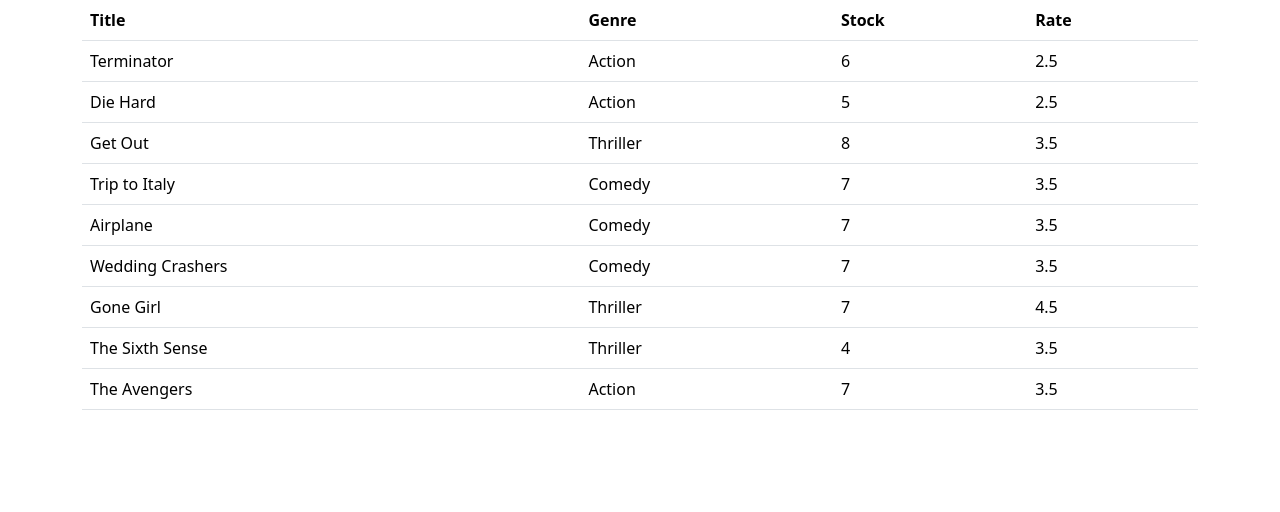
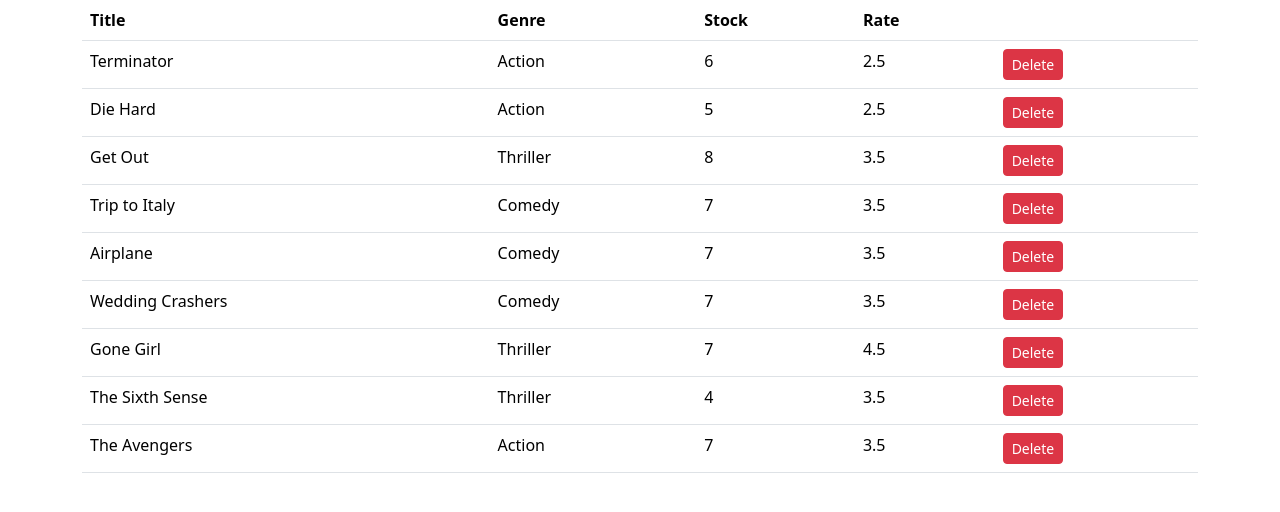
Before and after one commit to ola1180/vidly, a React (Create React App) app: page / in a window 1280 px wide. Shown: the top 512 px of the page. Built offline with nearby package versions, Linux system fonts and the light colour scheme.

Commit message:
added movies delete button

```diff
--- a/src/components/movies.jsx
+++ b/src/components/movies.jsx
@@ -3,6 +3,11 @@
 class Movies extends Component {
   state = {
     movies: getMovies(),
+  };
+
+  handleDelete = (movie) => {
+    const movies = this.state.movies.filter((m) => m._id !== movie._id);
+    this.setState({ movies });
   };
   render() {
     return (
@@ -14,15 +19,24 @@
               <th>Genre</th>
               <th>Stock</th>
               <th>Rate</th>
+              <th></th>
             </tr>
           </thead>
           <tbody>
             {this.state.movies.map((movie) => (
-              <tr>
+              <tr key={movie._id}>
                 <td>{movie.title}</td>
                 <td>{movie.genre.name}</td>
                 <td>{movie.numberInStock}</td>
                 <td>{movie.dailyRentalRate}</td>
+                <td>
+                  <button
+                    onClick={() => this.handleDelete(movie)}
+                    className="btn btn-danger btn-sm"
+                  >
+                    Delete
+                  </button>
+                </td>
               </tr>
             ))}
           </tbody>
```
